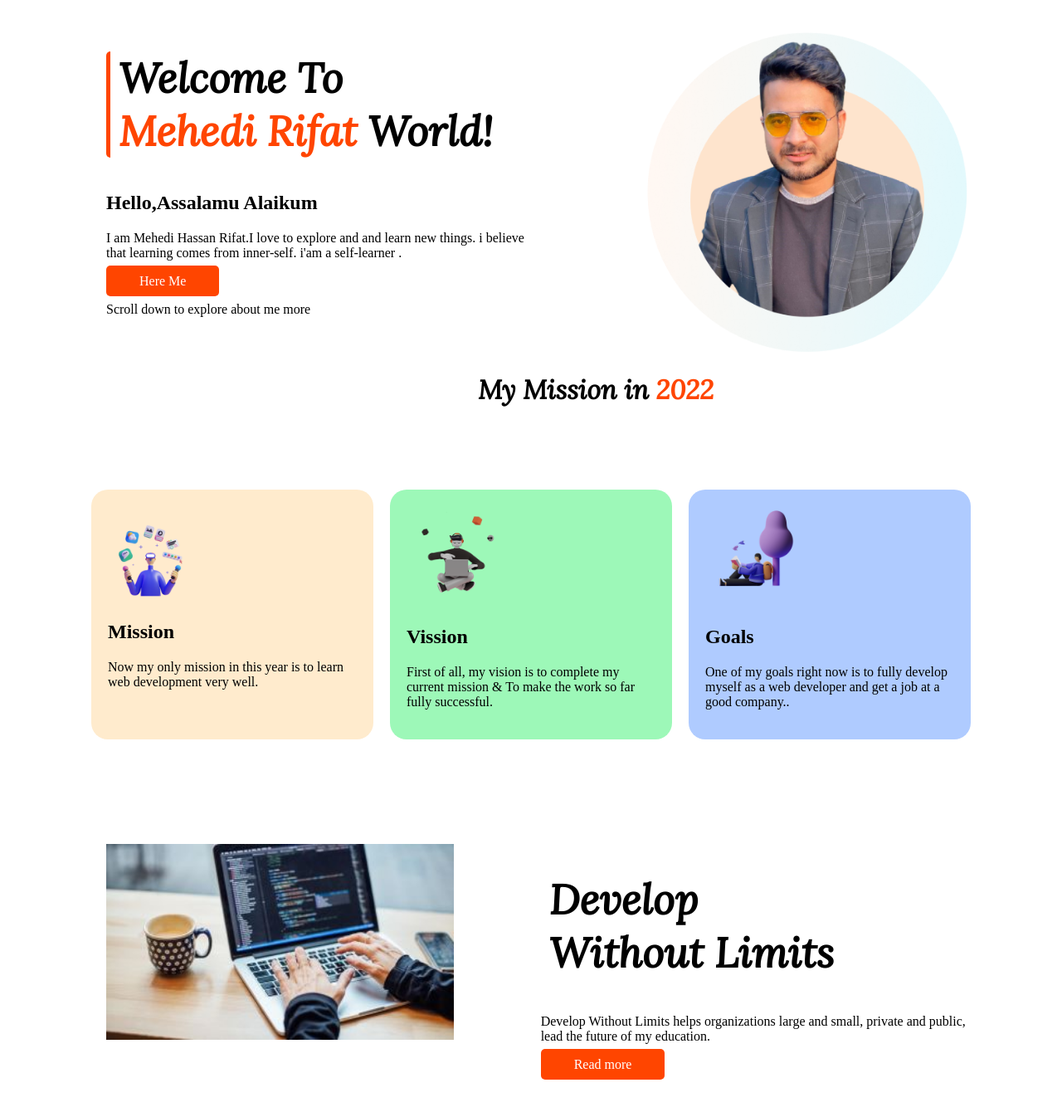
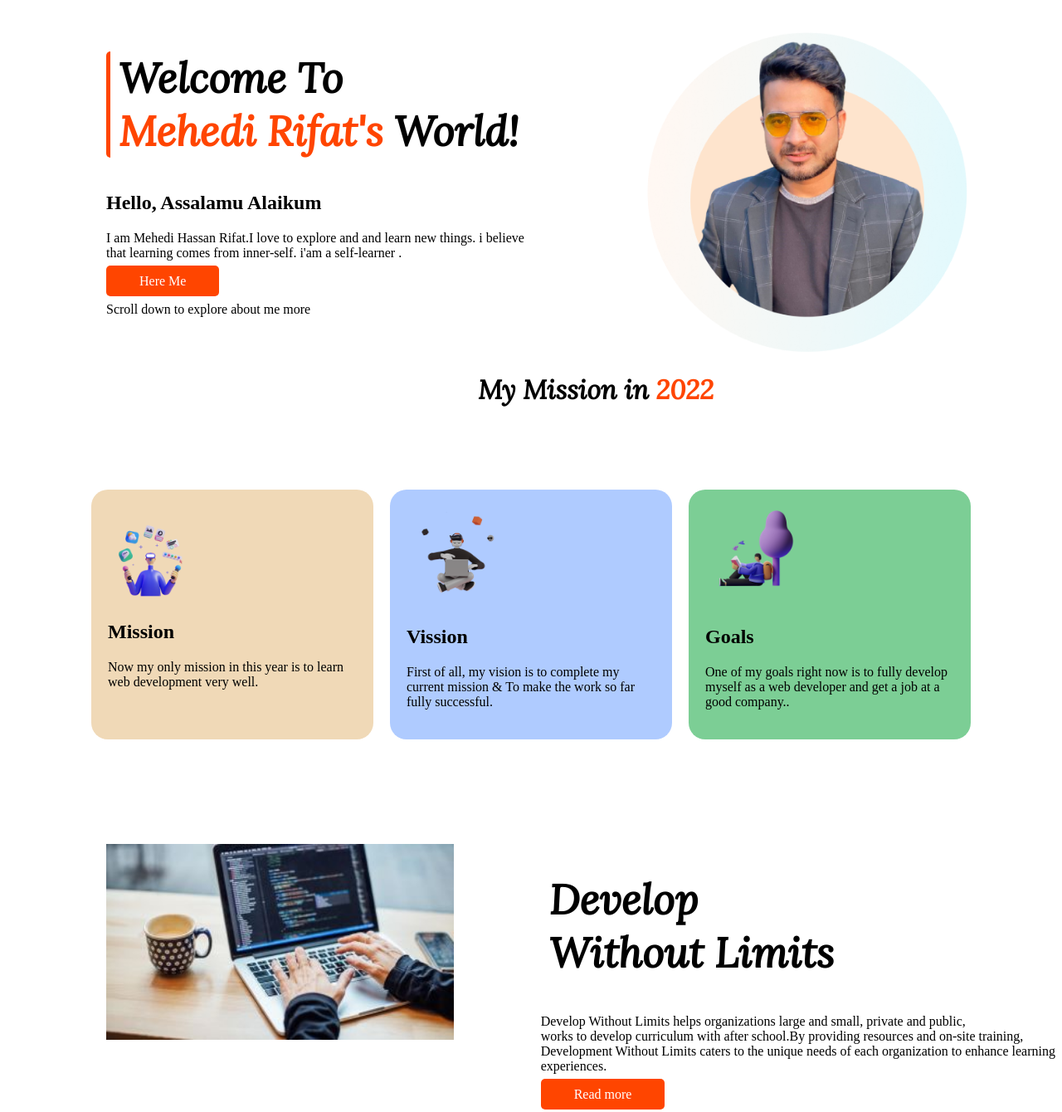
Before and after one commit to Rifat-10/Millestone-One-Portfolio, a plain HTML site: page index.html in a window 1280 px wide. Shown: the top 1340 px of the page at 83% size. Drawn offline with Linux system fonts and the light colour scheme; a web font is replaced by a local one.

Commit message:
Full Complete3

```diff
--- a/index.html
+++ b/index.html
@@ -18,10 +18,10 @@
         <div class="a1">
             <div class="border-left">
             <h1 class="h-1">Welcome To <br>
-                 <span class="color">Mehedi Rifat</span> World!</h1>
+                 <span class="color">Mehedi Rifat's</span> World!</h1>
             </div>
 
-            <h2>Hello,Assalamu Alaikum</h2>
+            <h2>Hello, Assalamu Alaikum</h2>
 
             <p>I am Mehedi Hassan Rifat.I love to explore and and learn new things. i believe that learning comes from inner-self. i'am a self-learner .</p>
 
@@ -80,7 +80,7 @@
 
             <h1 class="h-2">Develop <br> Without Limits</h1>
 
-            <p>Develop Without Limits helps organizations large and small, private and public,<br> lead the future of my education.</p>
+            <p>Develop Without Limits helps organizations large and small, private and public,<br> works to develop curriculum with after school.By providing resources and on-site training,<br> Development Without Limits caters to the unique needs of each organization to enhance learning experiences.</p>
 
             <a class="button-one"target="_blank" rel="_blank" href="">Read more</a>
 
@@ -129,7 +129,7 @@
 
             <div class="click">
 
-                <a class="click-me"target="_blank" rel="_blank" href="">Contuct Me</a>
+                <a class="click-me"target="_blank" rel="_blank" href="https://www.linkedin.com/in/rifat-ahasan-9333a2195/">Contuct Me</a>
 
             </div>
         </div>
--- a/style.css
+++ b/style.css
@@ -70,7 +70,7 @@ section{
     margin-right: 10px;
     padding: 20px;
     border-radius: 20px;
-    background-color: blanchedalmond;
+    background-color: rgb(240, 217, 183);
 }
 
 .mission img{
@@ -82,7 +82,8 @@ section{
     margin-right: 10px;
     padding: 20px;
     border-radius: 20px;
-    background-color: rgb(157, 248, 184);
+    background-color: rgb(175, 203, 255);
+
 }
 
 .vission img{
@@ -95,7 +96,7 @@ section{
     margin-right: 10px;
     padding: 20px;
     border-radius: 20px;
-    background-color: rgb(175, 203, 255);
+    background-color: rgb(124, 206, 149);
 }
 
 .goals img{
```
